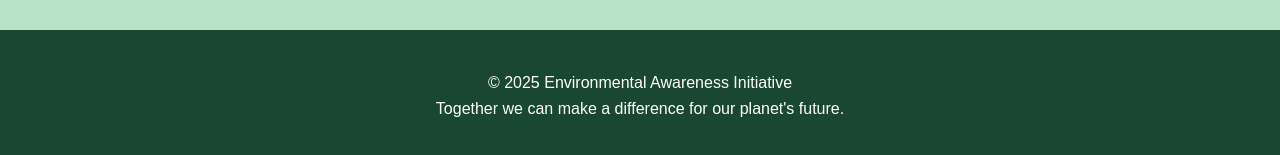
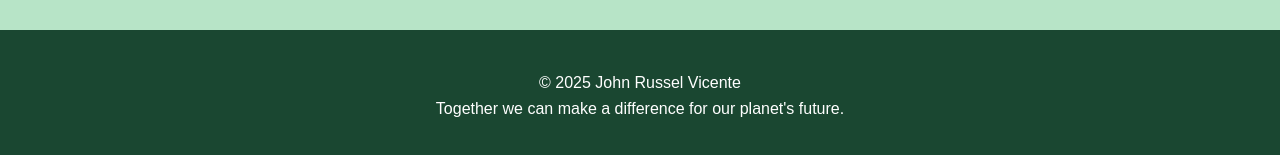
Before and after one commit to ruzzelrazz/Environmental-Awareness-Code, a plain HTML site: page index.html in a window 1280 px wide. Shown: the part 1632-1787 px from the top of the page. Drawn offline with Linux system fonts and the light colour scheme.

Commit message:
Update index.html

```diff
--- a/index.html
+++ b/index.html
@@ -240,7 +240,7 @@
     </div>
 
     <footer>
-        <p>© 2025 Environmental Awareness Initiative</p>
+        <p>© 2025 John Russel Vicente</p>
         <p>Together we can make a difference for our planet's future.</p>
     </footer>
 </body>
```
